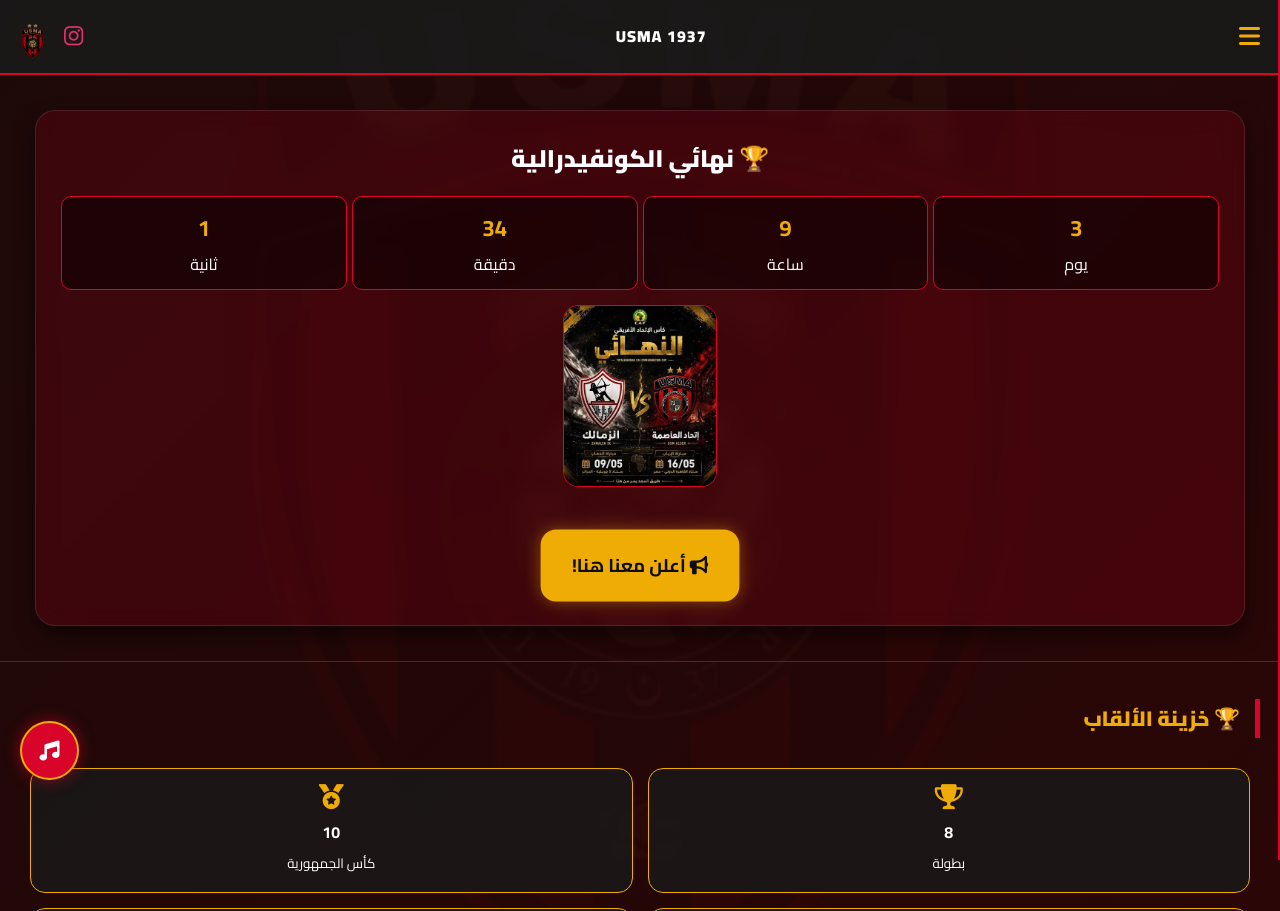
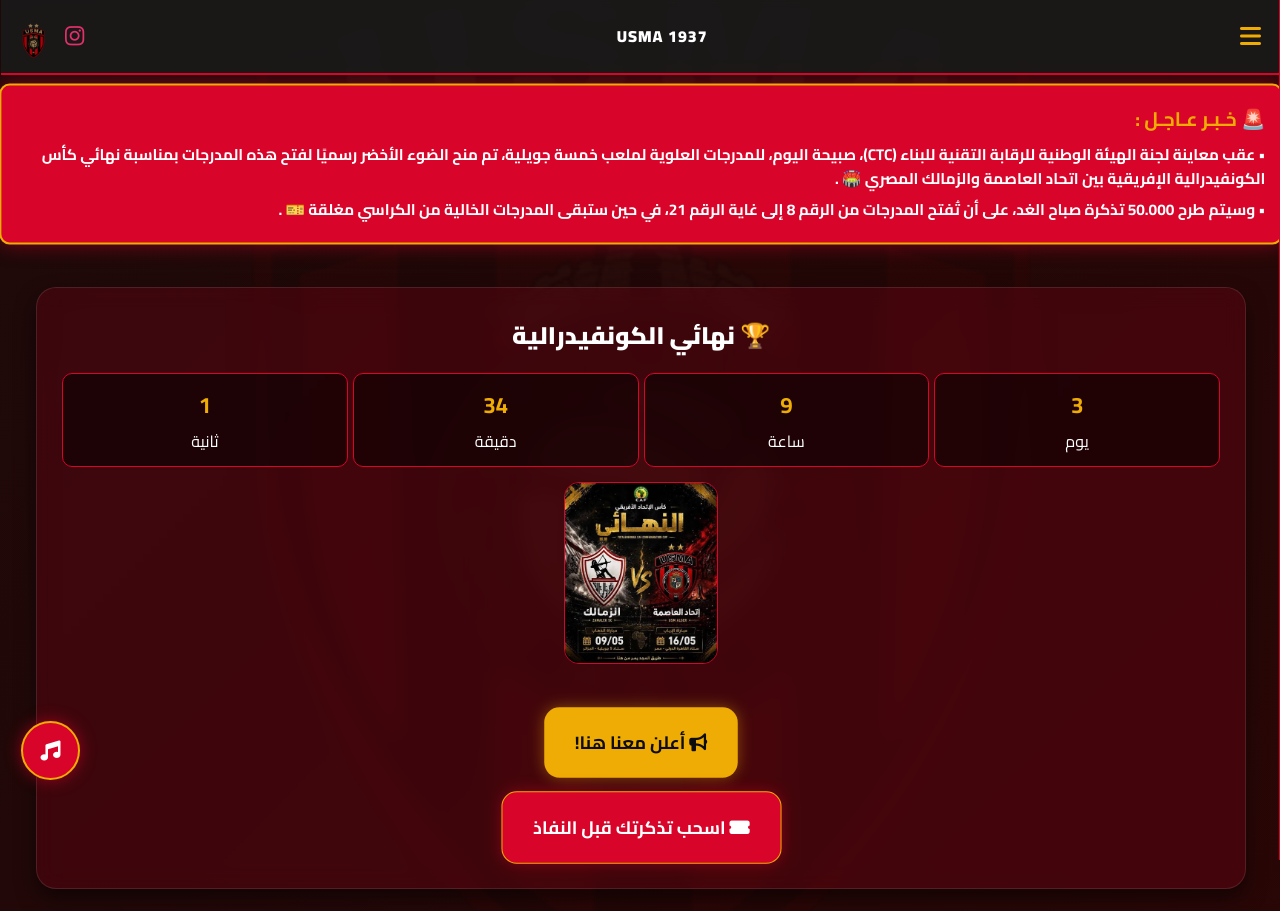
Before and after one commit to salhdaddi5-glitch/USMA1937, a plain HTML site: page index.html in a window 1280 px wide. Shown: the top 911 px of the page. Drawn offline with Linux system fonts and the light colour scheme.

Commit message:
Add files via upload

```diff
--- a/index.html
+++ b/index.html
@@ -1,8 +1,7 @@
 <!DOCTYPE html>
 <html lang="ar" dir="rtl">
 <head>
-  <!-- Google Tag Manager -->
-<script>
+  <script>
 (function(w,d,s,l,i){w[l]=w[l]||[];w[l].push({'gtm.start':
 new Date().getTime(),event:'gtm.js'});var f=d.getElementsByTagName(s)[0],
 j=d.createElement(s),dl=l!='dataLayer'?'&l='+l:'';j.async=true;j.src=
@@ -10,8 +9,7 @@ j=d.createElement(s),dl=l!='dataLayer'?'&l='+l:'';j.async=true;j.src=
 f.parentNode.insertBefore(j,f);
 })(window,document,'script','dataLayer','GTM-NRRK6GQC');
 </script>
-<!-- End Google Tag Manager -->
-    <meta charset="UTF-8">
+<meta charset="UTF-8">
     <meta name="viewport" content="width=device-width, initial-scale=1.0">
     <title>USMA 1937 | SALAH_DADDI</title>
 
@@ -35,6 +33,24 @@ f.parentNode.insertBefore(j,f);
             color: var(--white);
             overflow-x: hidden; scroll-behavior: smooth;
         }
+
+        /* تنسيق الخبر العاجل الجديد */
+        .breaking-news {
+            background: var(--red);
+            color: white;
+            padding: 15px;
+            margin: 10px;
+            border-radius: 10px;
+            border: 2px solid var(--gold);
+            text-align: right;
+            direction: rtl;
+            font-weight: bold;
+            box-shadow: 0 0 20px rgba(217, 4, 41, 0.5);
+            animation: pumping 1.5s infinite;
+        }
+
+        .breaking-news h4 { margin: 0 0 5px 0; color: var(--gold); font-size: 1.2rem; }
+        .breaking-news p { margin: 5px 0; font-size: 0.95rem; line-height: 1.6; }
 
         @keyframes gradientBG {
             0% { background-position: 0% 50%; }
@@ -87,7 +103,16 @@ f.parentNode.insertBefore(j,f);
             animation: pumping 1.5s infinite;
         }
 
-        @keyframes pumping { 0% { transform: scale(1); } 50% { transform: scale(1.05); } 100% { transform: scale(1); } }
+        .btn-ticket-big {
+            background: var(--red); color: var(--white); padding: 18px 30px;
+            border-radius: 15px; text-decoration: none; display: inline-block;
+            margin-top: 15px; font-weight: bold; font-size: 1.1rem;
+            box-shadow: 0 0 15px rgba(217, 4, 41, 0.4);
+            animation: pumping 1.5s infinite;
+            border: 1px solid var(--gold);
+        }
+
+        @keyframes pumping { 0% { transform: scale(1); } 50% { transform: scale(1.02); } 100% { transform: scale(1); } }
 
         .trophy-grid { display: grid; grid-template-columns: 1fr 1fr; gap: 15px; padding: 10px; }
         .trophy-card {
@@ -132,13 +157,11 @@ f.parentNode.insertBefore(j,f);
 </head>
 
 <body>
-<!-- Google Tag Manager (noscript) -->
 <noscript>
 <iframe src="https://www.googletagmanager.com/ns.html?id=GTM-NRRK6GQC"
 height="0" width="0" style="display:none;visibility:hidden"></iframe>
 </noscript>
-<!-- End Google Tag Manager -->
-    <img src="Usma.jpeg" class="bg-logo" alt="USMA Background">
+<img src="Usma.jpeg" class="bg-logo" alt="USMA Background">
 
     <div id="music-control" onclick="toggleMusic()">
         <i id="music-icon" class="fas fa-music" style="color: white; font-size: 20px;"></i>
@@ -155,6 +178,12 @@ height="0" width="0" style="display:none;visibility:hidden"></iframe>
             <a href="https://www.instagram.com/salah_da.47" target="_blank" style="color: #E1306C; margin-left: 15px; font-size: 22px;"><i class="fab fa-instagram"></i></a>
             <img src="Usma.jpeg" height="35" style="border-radius:5px; vertical-align: middle;">
         </div>
+    </div>
+
+    <div class="breaking-news">
+        <h4>🚨 خـبـر عـاجـل :</h4>
+        <p>• عقب معاينة لجنة الهيئة الوطنية للرقابة التقنية للبناء (CTC)، صبيحة اليوم، للمدرجات العلوية لملعب خمسة جويلية، تم منح الضوء الأخضر رسميًا لفتح هذه المدرجات بمناسبة نهائي كأس الكونفيدرالية الإفريقية بين اتحاد العاصمة والزمالك المصري 🏟️ .</p>
+        <p>• وسيتم طرح 50.000 تذكرة صباح الغد، على أن تُفتح المدرجات من الرقم 8 إلى غاية الرقم 21، في حين ستبقى المدرجات الخالية من الكراسي مغلقة 🎫 .</p>
     </div>
 
     <div id="mySidebar" class="sidebar">
@@ -201,6 +230,8 @@ height="0" width="0" style="display:none;visibility:hidden"></iframe>
             <img src="Salah.jpeg" class="img-main" style="max-height:180px; width:auto;">
             <br>
             <a href="https://wa.me/213671746345" class="btn-advertise-big"><i class="fas fa-bullhorn"></i> أعلن معنا هنا!</a>
+            <br>
+            <a href="https://tadkirati.mjs.gov.dz" target="_blank" class="btn-ticket-big"><i class="fas fa-ticket-alt"></i> اسحب تذكرتك قبل النفاذ</a>
         </div>
     </section>
 
@@ -297,19 +328,15 @@ height="0" width="0" style="display:none;visibility:hidden"></iframe>
         function openOverlay(id) { document.getElementById(id).style.height = "100%"; closeNav(); }
         function closeOverlay(id) { document.getElementById(id).style.height = "0"; }
 
-        // كود تشغيل الموسيقى - محسن للأيفون
         var myAudio = document.getElementById("bg-music");
         var musicIcon = document.getElementById("music-icon");
         var musicControl = document.getElementById("music-control");
 
         function toggleMusic() {
             if (myAudio.paused) {
-                // محاولة التشغيل مع معالجة الـ Promise (ضروري للأيفون)
                 var playPromise = myAudio.play();
-
                 if (playPromise !== undefined) {
                     playPromise.then(function() {
-                        // نجح التشغيل
                         musicIcon.classList.remove("fa-music");
                         musicIcon.classList.add("fa-pause");
                         musicControl.style.animation = "pumping 1.5s infinite";
@@ -325,7 +352,6 @@ height="0" width="0" style="display:none;visibility:hidden"></iframe>
             }
         }
 
-        // المؤقت التنازلي
         var finalDate = new Date("May 9, 2026 20:00:00").getTime();
         setInterval(function() {
             var now = new Date().getTime();
```
